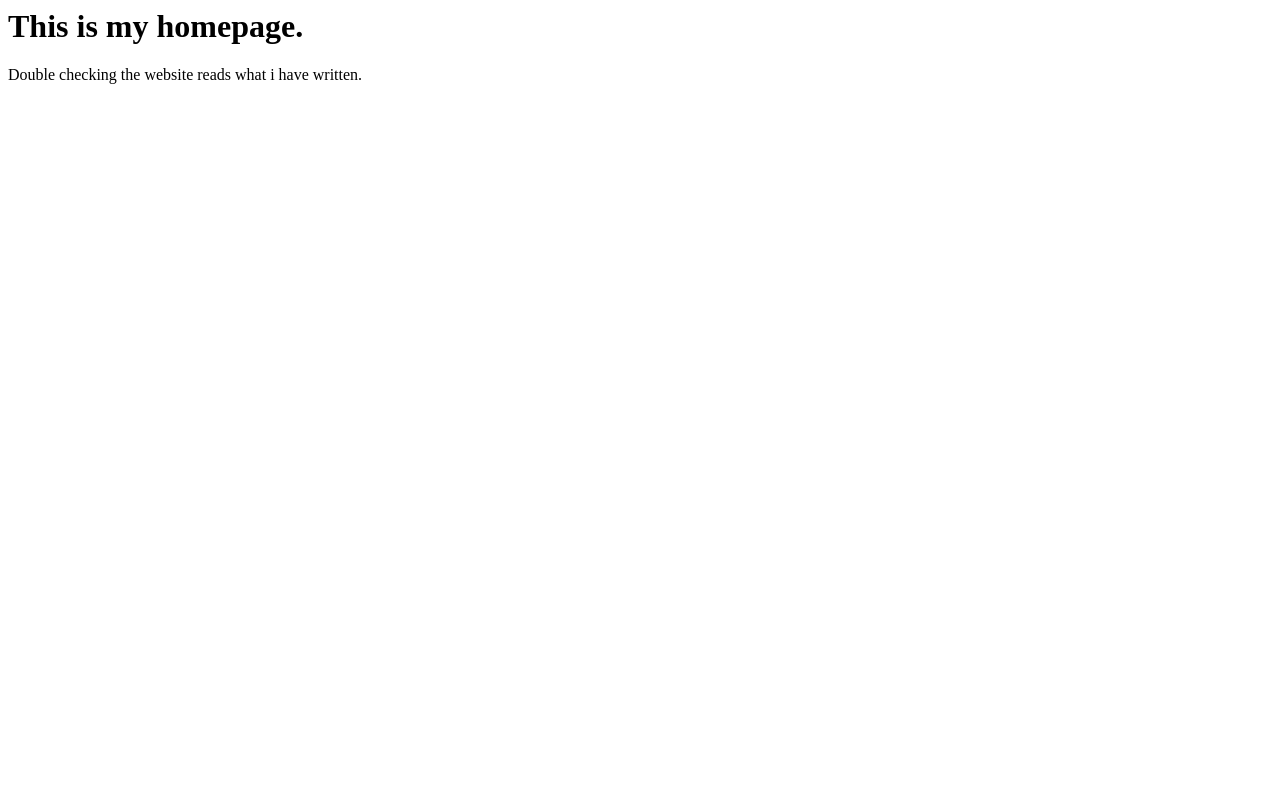
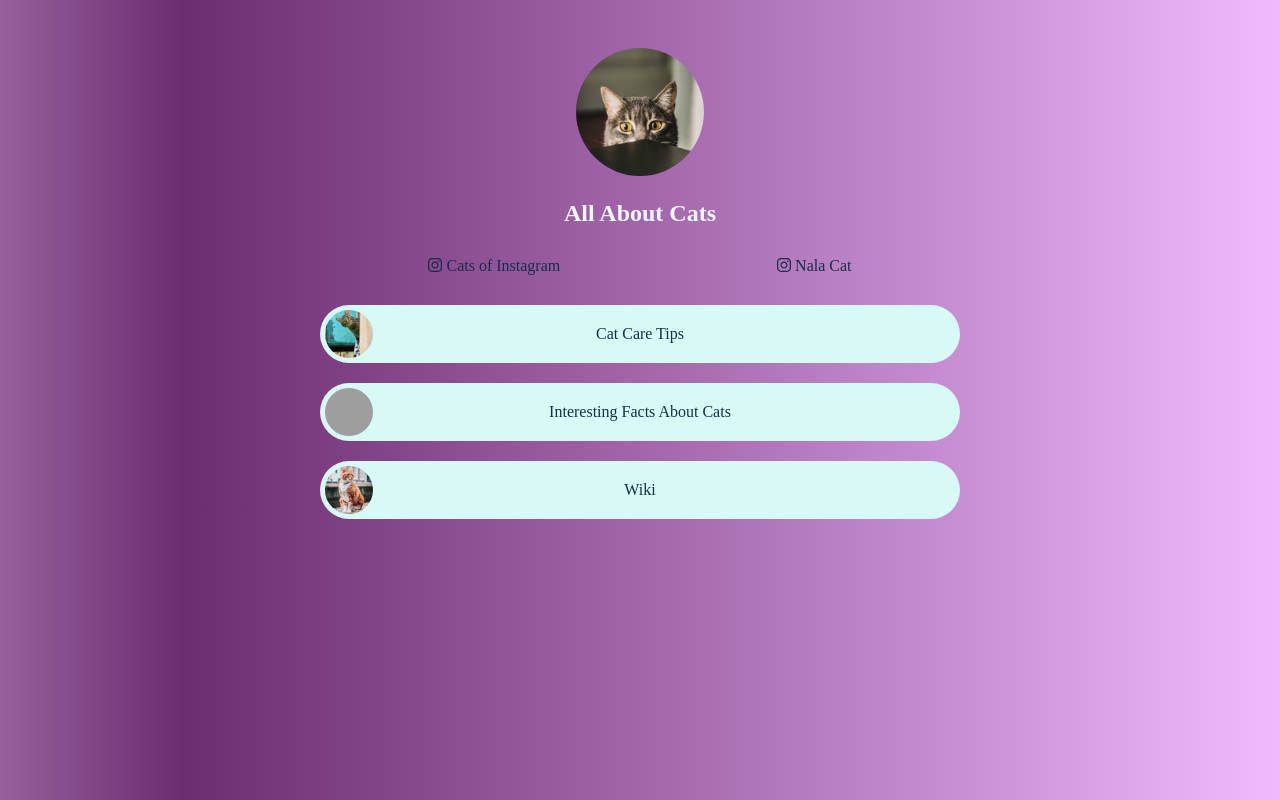
Before and after one commit to m-medrano/link-in-bio, a plain HTML site: page index.html in a window 1280 px wide. Drawn offline with Linux system fonts and the light colour scheme; grey boxes are pictures that could not be loaded; a web font is replaced by a local one.

Commit message:
web-comp

```diff
--- a/index.html
+++ b/index.html
@@ -1,2 +1,154 @@
-<h1>This is my homepage.</h1>
-<body>Double checking the website reads what i have written.</body>
+<!DOCTYPE html>
+<html>
+  <head>
+    <title> praticing making a website</title>
+    <meta charset="UTF-8">
+    <meta name="viewport" content="width=device-width, initial-scale=1.0">
+
+<!--copied google link for bagel fat one and sour gummy font -->
+    <link rel="preconnect" href="https://fonts.googleapis.com">
+    <link rel="preconnect" href="https://fonts.gstatic.com" crossorigin>
+    <link href="https://fonts.googleapis.com/css2?family=Bagel+Fat+One&family=Sour+Gummy:ital,wght@0,100..900;1,100..900&display=swap" rel="stylesheet">
+
+    <script src="https://cdnjs.cloudflare.com/ajax/libs/font-awesome/6.5.2/js/all.min.js"></script>
+
+
+    <style>
+
+      /*
+      *{
+      border: 1px red dashed;
+      }
+      */
+
+
+      html{
+        min-height: 100%;
+      }
+
+      body{
+        padding-top: 40px;
+        padding-bottom: 40px;
+        background: linear-gradient(90deg, #97609b, #6c2c72, #814388, #975a9f, #ad71b6, #c389ce, #daa1e6, #f1baff);
+        color:aliceblue;
+        font-family: "Sour Gummy";
+
+
+      }
+
+      a{
+        color: rgb(19, 48, 72);
+        text-decoration: none;
+      }
+
+      .item{
+        background-color:rgb(215, 250, 246);
+        margin-bottom: 20px;
+        display: flex;
+        align-items: center;
+        border-radius: 1000px;
+        padding: 5px;
+        padding-right: 53px;
+        box-shadow: 4px 4px 10px 0px (rgba 122,32,122,0.5);
+      }
+
+      .avatar-image{
+          width: 128px;
+          height: 128px;
+          object-fit: cover;
+          border-radius: 128px;
+      }
+
+      .thumbnails{
+        width: 48px;
+        height: 48px;
+        border-radius: 48px;
+        object-fit: cover;
+      }
+
+      .main-container{
+        max-width: 640px;
+        margin: auto;
+      }
+
+      .image-row{
+        margin-bottom: 20px;
+        text-align: center;
+      }
+
+      .name-row{
+        margin-bottom:30px;
+        text-align: center;
+        font-family: "Bagel Fat One";
+        font-size: 24px;
+        font-weight: 900;
+      }
+
+      .social-icons-row{
+        margin-bottom: 30px;
+        display: flex;
+        justify-content: space-around;
+      }
+      .link-text{
+        text-align:center;
+        flex-grow: 1;
+      }
+
+
+    </style>
+  </head>
+
+  <Body>
+<div class="main-container">
+
+  <div class="image-row">
+    <img class="avatar-image" src="/thumbnails/biel-morro-bsSIk3LV_NE-unsplash.jpg" alt="cat peeping out">
+  </div>
+
+  <div class="name-row">
+    All About Cats
+</div>
+
+<div class="social-icons-row">
+
+<a href="https://www.instagram.com/cats_of_instagram/?hl=en" target="_blank">
+  <i class="fa-brands fa-instagram"></i>
+  Cats of Instagram
+
+</a>
+  <a href="https://www.instagram.com/nala_cat/?hl=en" target="_blank">
+    <i class="fa-brands fa-instagram"></i>
+    Nala Cat
+  </a>
+
+</div> <!--closing of social-icons-row-->
+
+<div class="links-row">
+  <div class="item">
+    <img src="/thumbnails/bogdan-farca-CEx86maLUSc-unsplash.jpg"  class="thumbnails" alt="cat">
+  <a href="https://www.rspca.org.uk/adviceandwelfare/pets/cats" class="link-text" target="_blank">
+      Cat Care Tips
+    </a>
+  </div>
+
+  <div class="item">
+    <img src="/thumbnails/cyrus-chew-Dl39g6QhOIM-unsplash.jpg" class="thumbnails" alt="cat">
+  <a href="https://www.mspca.org/pet_resources/interesting-facts-about-cats/" target="_blank" class="link-text">
+Interesting Facts About Cats
+  </a>
+  </div>
+
+  <div class="item">
+    <img src="/thumbnails/lloyd-dirks-R1oSj2m-7Ks-unsplash (1).jpg" class="thumbnails" alt="cat">
+    <a href="https://en.wikipedia.org/wiki/Cat" target="_blank" class="link-text">
+      Wiki
+    </a>
+  </div>
+
+</div> <!--closing of link-rows-->
+
+</div> <!--closing of main container-->
+
+  </Body>
+
+</html>
```
Also changed, not shown: thumbnails/biel-morro-bsSIk3LV_NE-unsplash.jpg (added), thumbnails/bogdan-farca-CEx86maLUSc-unsplash.jpg (added), thumbnails/lloyd-dirks-R1oSj2m-7Ks-unsplash (1).jpg (added), thumbnails/steffi-pereira-HlI03bNHhBI-unsplash (1).jpg (added), 2 other files.
